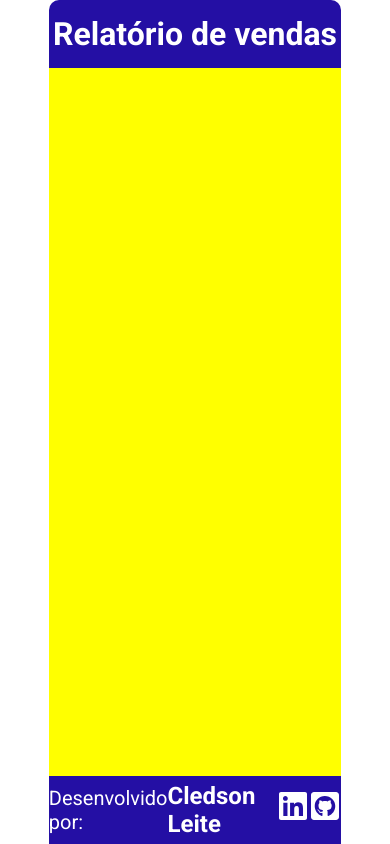
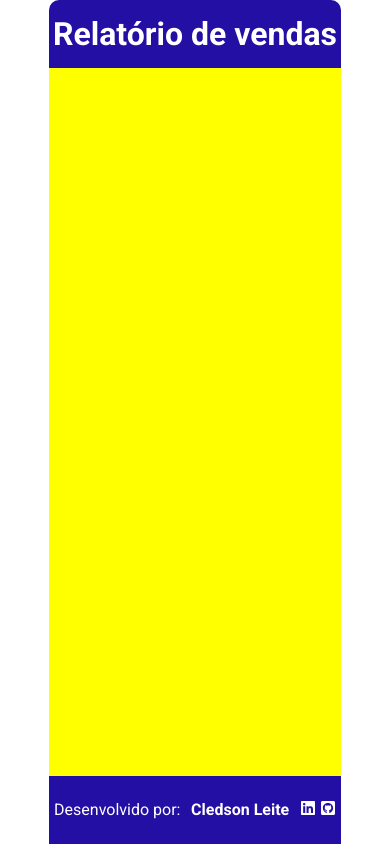
Before and after one commit to cledson-leite/desafio-cielo, a React (Vite) app: page / in a window 390 px wide. Built offline with nearby package versions, Linux system fonts and the light colour scheme.

Commit message:
feat: implement responsiveness in the footer component

```diff
--- a/src/view/components/Footer/styles.ts
+++ b/src/view/components/Footer/styles.ts
@@ -12,19 +12,35 @@ export const Container = styled.div`
 export const Text = styled.p`
     font-size: 1.25rem;
     font-weight: 400;
+
+    @media (max-width: 512px) {
+         font-size: 1rem;
+    }
 `
 export const Name = styled.h2`
     font-size: 1.5rem;
     font-weight: 700;
+
+    @media (max-width: 512px) {
+         font-size: 1rem;
+         text-align: center;
+    }
 `
 export const Action = styled.span`
     display: flex;
     justify-content: space-between;
     align-items: center;
     width: 5rem;
+    @media (max-width: 512px) {
+        width: 2.25rem;
+    }
 `
 export const Link = styled.a`
     text-decoration: none;
     font-size: 2rem;
     color: ${({theme}) => theme.text};
+
+    @media (max-width: 512px) {
+        font-size: 1rem;
+    }
 `
```
